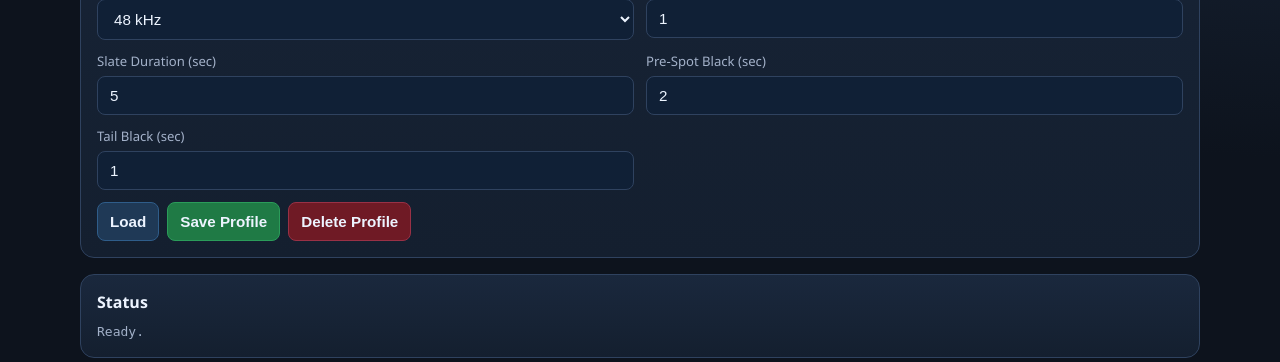
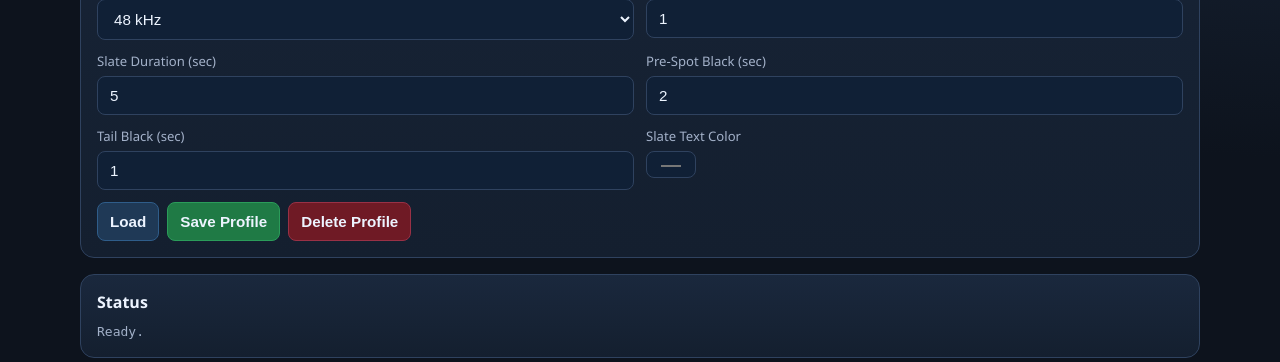
Before and after one commit to jus10time/spot-delivery, a Flask app: page /profiles in a window 1280 px wide. Shown: the part 639-1001 px from the top of the page. Run offline with Flask 3, Linux system fonts and the light colour scheme.

Commit message:
Add slate text color selector and profile default color support

```diff
--- a/app.py
+++ b/app.py
@@ -400,6 +400,34 @@
     return f'{fw}x{fh}', f'{fw}:{fh}'
 
 
+def normalize_hex_color(value: Any, fallback: str = '#FFFFFF') -> str:
+    fallback_raw = str(fallback or '#FFFFFF').strip()
+    if fallback_raw.startswith('#'):
+        fallback_hex = fallback_raw[1:]
+    elif fallback_raw.lower().startswith('0x'):
+        fallback_hex = fallback_raw[2:]
+    else:
+        fallback_hex = fallback_raw
+    if not re.fullmatch(r'[0-9A-Fa-f]{6}', fallback_hex):
+        fallback_hex = 'FFFFFF'
+
+    raw = str(value or '').strip()
+    if raw.startswith('#'):
+        candidate = raw[1:]
+    elif raw.lower().startswith('0x'):
+        candidate = raw[2:]
+    else:
+        candidate = raw
+    if not re.fullmatch(r'[0-9A-Fa-f]{6}', candidate):
+        candidate = fallback_hex
+    return f'#{candidate.upper()}'
+
+
+def to_ffmpeg_font_color(value: Any, fallback: str = '#FFFFFF') -> str:
+    normalized = normalize_hex_color(value, fallback)
+    return f'0x{normalized[1:]}'
+
+
 def build_slate_drawtext_ops(
     profile: Dict[str, Any],
     slate: Dict[str, str],
@@ -429,6 +457,8 @@
         slate_layout.get('header_size'),
         normalize_int(profile.get('slate_header_size', 70), 70),
     )
+    profile_text_color = normalize_hex_color(profile.get('slate_text_color', '#FFFFFF'), '#FFFFFF')
+    font_color = to_ffmpeg_font_color(slate_layout.get('text_color'), profile_text_color)
 
     header = ffmpeg_escape(slate.get('client', '').strip() or 'CLIENT')
     lines = [
@@ -441,18 +471,18 @@
     ]
     draw_ops = [
         (
-            "drawtext=fontcolor=white:fontsize={size}:x=(w-text_w)/2:y={y}:"
+            "drawtext=fontcolor={font_color}:fontsize={size}:x=(w-text_w)/2:y={y}:"
             "text='{text}'"
-        ).format(size=header_size, y=header_y, text=header)
+        ).format(font_color=font_color, size=header_size, y=header_y, text=header)
     ]
     for idx, (label, value) in enumerate(lines):
         y = top_y + (idx * line_gap)
         text = ffmpeg_escape(f'{label}: {value or "-"}')
         draw_ops.append(
             (
-                "drawtext=fontcolor=white:fontsize={size}:x={x}:y={y}:"
+                "drawtext=fontcolor={font_color}:fontsize={size}:x={x}:y={y}:"
                 "text='{text}'"
-            ).format(size=font_size, x=left_x, y=y, text=text)
+            ).format(font_color=font_color, size=font_size, x=left_x, y=y, text=text)
         )
     return draw_ops
 
@@ -512,6 +542,10 @@
     current['audio_rate'] = max(
         1,
         normalize_int(payload.get('audio_rate', current.get('audio_rate', 48000)), 48000),
+    )
+    current['slate_text_color'] = normalize_hex_color(
+        payload.get('slate_text_color', current.get('slate_text_color', '#FFFFFF')),
+        '#FFFFFF',
     )
     return current
 
--- a/config/profiles.json
+++ b/config/profiles.json
@@ -14,7 +14,8 @@
       "prores_profile": 2,
       "pixel_format": "yuv422p",
       "audio_codec": "pcm_s24le",
-      "audio_rate": 48000
+      "audio_rate": 48000,
+      "slate_text_color": "#FFFFFF"
     },
     "online_master": {
       "label": "Online Master",
@@ -30,7 +31,8 @@
       "prores_profile": 2,
       "pixel_format": "yuv422p10le",
       "audio_codec": "pcm_s24le",
-      "audio_rate": 48000
+      "audio_rate": 48000,
+      "slate_text_color": "#FFFFFF"
     }
   }
 }
--- a/templates/profiles.html
+++ b/templates/profiles.html
@@ -146,6 +146,11 @@
         <input id="profile_black_tail_sec" type="number" step="0.1" value="1" />
       </div>
 
+      <div class="field">
+        <label for="profile_slate_text_color">Slate Text Color</label>
+        <input id="profile_slate_text_color" type="color" value="#ffffff" />
+      </div>
+
       <div class="wide actions">
         <button type="button" class="secondary-btn" id="loadProfileBtn">Load</button>
         <button type="button" id="saveProfileBtn">Save Profile</button>
@@ -218,6 +223,7 @@
     const profileSlateSecInput         = document.getElementById('profile_slate_sec');
     const profileBlackPreSpotSecInput  = document.getElementById('profile_black_pre_spot_sec');
     const profileBlackTailSecInput     = document.getElementById('profile_black_tail_sec');
+    const profileSlateTextColorInput   = document.getElementById('profile_slate_text_color');
     const proresProfileField    = document.getElementById('proresProfileField');
 
     function setStatus(message) {
@@ -235,6 +241,14 @@
         selectEl.appendChild(opt);
         selectEl.value = str;
       }
+    }
+
+    function normalizeColorInputValue(value, fallback = '#ffffff') {
+      const raw = String(value || '').trim().toLowerCase();
+      if (/^#[0-9a-f]{6}$/.test(raw)) return raw;
+      if (/^0x[0-9a-f]{6}$/.test(raw)) return `#${raw.slice(2)}`;
+      if (/^[0-9a-f]{6}$/.test(raw)) return `#${raw}`;
+      return fallback;
     }
 
     function rebuildPixelFormatOptions(codec, currentValue) {
@@ -340,6 +354,7 @@
       profileSlateSecInput.value        = String(profile.slate_sec ?? 5);
       profileBlackPreSpotSecInput.value = String(profile.black_pre_spot_sec ?? 2);
       profileBlackTailSecInput.value    = String(profile.black_tail_sec ?? 1);
+      profileSlateTextColorInput.value  = normalizeColorInputValue(profile.slate_text_color, '#ffffff');
       updateFrameRateMode();
     }
 
@@ -360,7 +375,8 @@
         black_lead_sec:    profileBlackLeadSecInput.value,
         slate_sec:         profileSlateSecInput.value,
         black_pre_spot_sec: profileBlackPreSpotSecInput.value,
-        black_tail_sec:    profileBlackTailSecInput.value
+        black_tail_sec:    profileBlackTailSecInput.value,
+        slate_text_color:  profileSlateTextColorInput.value
       };
     }
 
```
Also changed, not shown: templates/index.html (+9 -2 lines), README.md.
